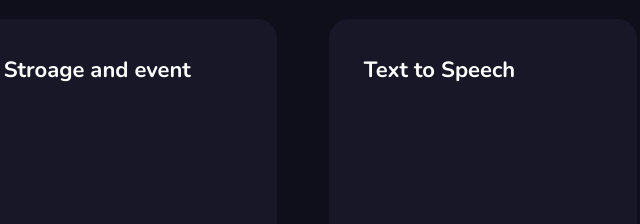
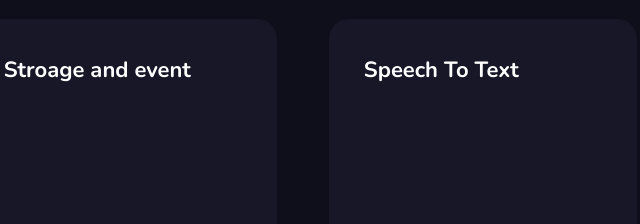
Before and after one commit to Palak-137/30-day-with-vanilla-javascript, a plain HTML site: page index.html in a window 1280 px wide. Shown: the part 1629-1853 px from the top of the page, 157-797 px from the left. Drawn offline with nearby package versions, Linux system fonts and the light colour scheme.

Commit message:
Update index.html

```diff
--- a/index.html
+++ b/index.html
@@ -75,7 +75,7 @@
     <span class="title domain-title">Stroage and event</span>
 </a></li>
 <li class="col"><a href="./TextToSpeech/index.html">
-  <span class="title domain-title">Text to Speech</span>
+  <span class="title domain-title">Speech To Text</span>
 </a></li>
 <li class="col"><a href="./timeConversion/index.html">
   <span class="title domain-title">Time Conversion</span>
```
